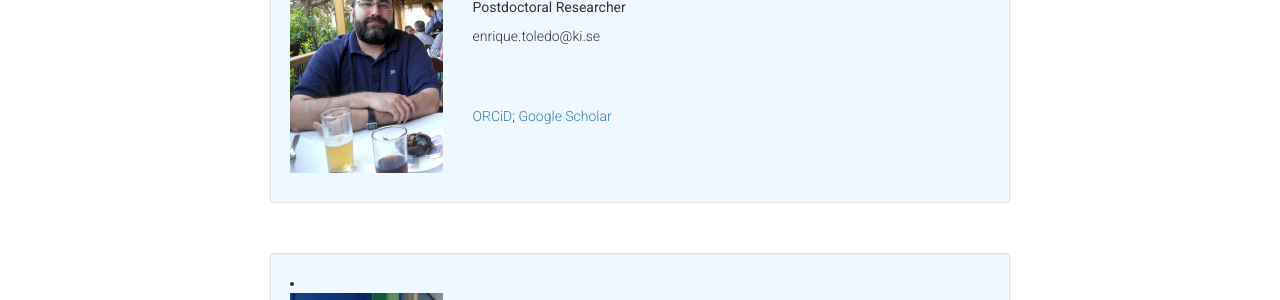
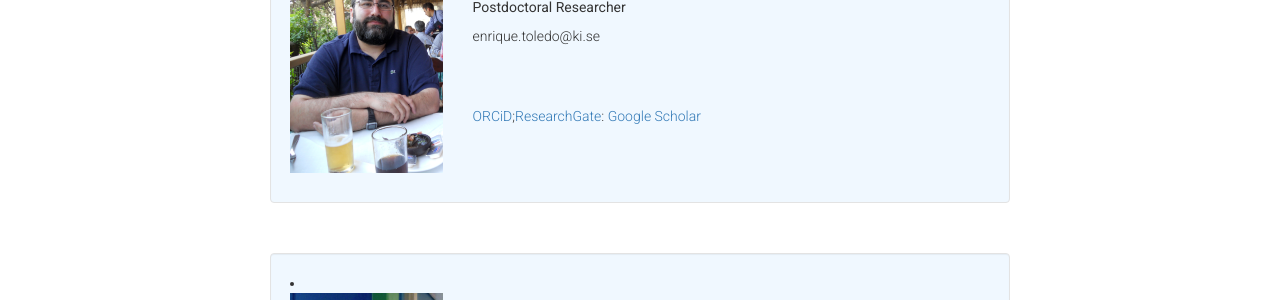
Before and after one commit to ArenasLab/arenaslab.github.io, a Jekyll site: the page people/index.html, which Jekyll copies as it is, in a window 1280 px wide and 900 px high, scrolled down 1831 px. Shown: the part 152-452 px from the top of the window. Built offline with Jekyll 4.4.1, drawn with Linux system fonts in a browser that asks for light colours.

Commit message:
Update index.html
Add my link to researchgate

```diff
--- a/people/index.html
+++ b/people/index.html
@@ -189,7 +189,7 @@
                <br>
 
             <br><br>
-            <a href="http://orcid.org/0000-0002-1460-4708">ORCiD</a>; <a href="https://scholar.google.com/citations?hl=en&user=tQvU5PIAAAAJ">Google Scholar</a>
+		       <a href="http://orcid.org/0000-0002-1460-4708">ORCiD</a>;<a href="https://www.researchgate.net/profile/Enrique_Toledo_Maldonado">ResearchGate</a>: <a href="https://scholar.google.com/citations?hl=en&user=tQvU5PIAAAAJ">Google Scholar</a>
 	    </p>
           </div>
         </div>
```
